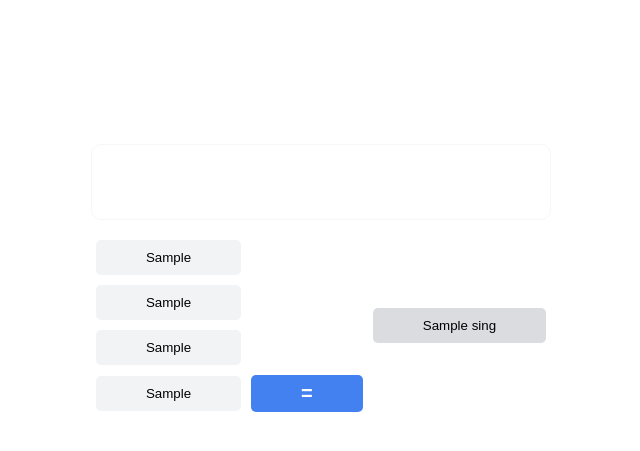
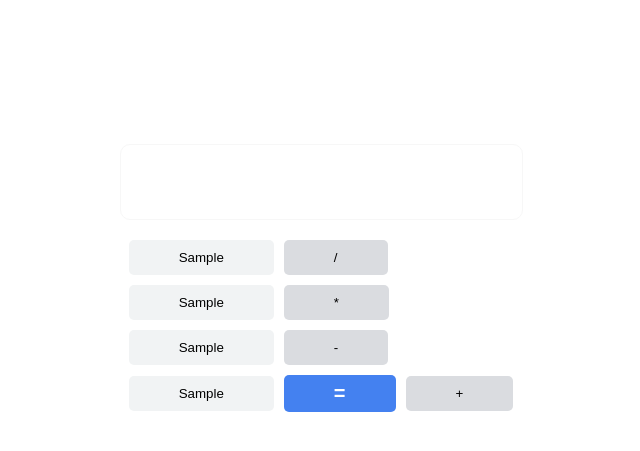
Before and after one commit to AlexPams/prtl, a Flask app: template templates/calculator.html in a window 1280 px wide. Shown: the top 451 px of the page, without its empty margins (319-959 px from the left). Run offline with Flask 2, Linux system fonts and the light colour scheme; the template is opened without the code that fills it: most values are stand-ins (such as "Sample title", 1, 10 or a date in 2020); some libraries are stand-ins or nearby versions.

Commit message:
Application calculator
Need to add new function button like clear, sqrt, pow, etc. Other fucntion is done. Calculator ready for use

```diff
--- a/setting.py
+++ b/setting.py
@@ -1,4 +1,4 @@
-SINGS = ['÷', 'x', '-', '+']
+SINGS = ['/', '*', '-', '+']
 FIRST_ROW = [7,8,9]
 SECOND_ROW = [4,5,6]
 THIRD_ROW = [1,2,3]
--- a/static/styles/calculator.css
+++ b/static/styles/calculator.css
@@ -51,7 +50,8 @@ body {
 }
 
 
-.digits {
+
+.row {
     display: flex;
     align-items: center;
 
--- a/templates/calculator.html
+++ b/templates/calculator.html
@@ -15,33 +16,30 @@
                 <input id="out" type="text" value="">
                 <div class="buttons">
                     <div class="left_content buttons_child">
-                        <div class="digits">
+                        <div class="row">
                             {% for i in first_row %}
                                 <button class="digit" value="{{ i }}">{{ i }}</button>
                             {% endfor %}
+                           <button class="sing" value="/">/</button>
                         </div>
-                        <div class="digits">
+                        <div class="row">
                             {% for i in second_row %}
                                 <button class="digit" value="{{ i }}">{{ i }}</button>
                             {% endfor %}
+                           <button class="sing" value="*">*</button>
                         </div>
-                        <div class="digits">
+                        <div class="row">
                             {% for i in third_row %}
                                 <button class="digit" value="{{ i }}">{{ i }}</button>
                             {% endfor %}
+                           <button class="sing" value="-">-</button>
                         </div>
-                        <div class="digits">
+                        <div class="row">
                             {% for i in last_row %}
                                 <button class="digit" value="{{ i }}">{{ i }}</button>
                             {% endfor %}
                             <button class="sing" type="submit" id="equal" value="=">=</button>
-                        </div>
-                    </div>
-                    <div class="right_content, buttons_child">
-                        <div class="sings">
-                            {% for i in sings %}
-                                <button class="sing" value="{{ i }}">{{ i }}</button>
-                            {% endfor %}
+                           <button class="sing" value="+">+</button>
                         </div>
                     </div>
                 </div>
```
Also changed, not shown: other parts of static/styles/calculator.css (+3 -3 lines), other parts of templates/calculator.html (+1 -0 lines), static/js/calculator.js (+13 -10 lines).
